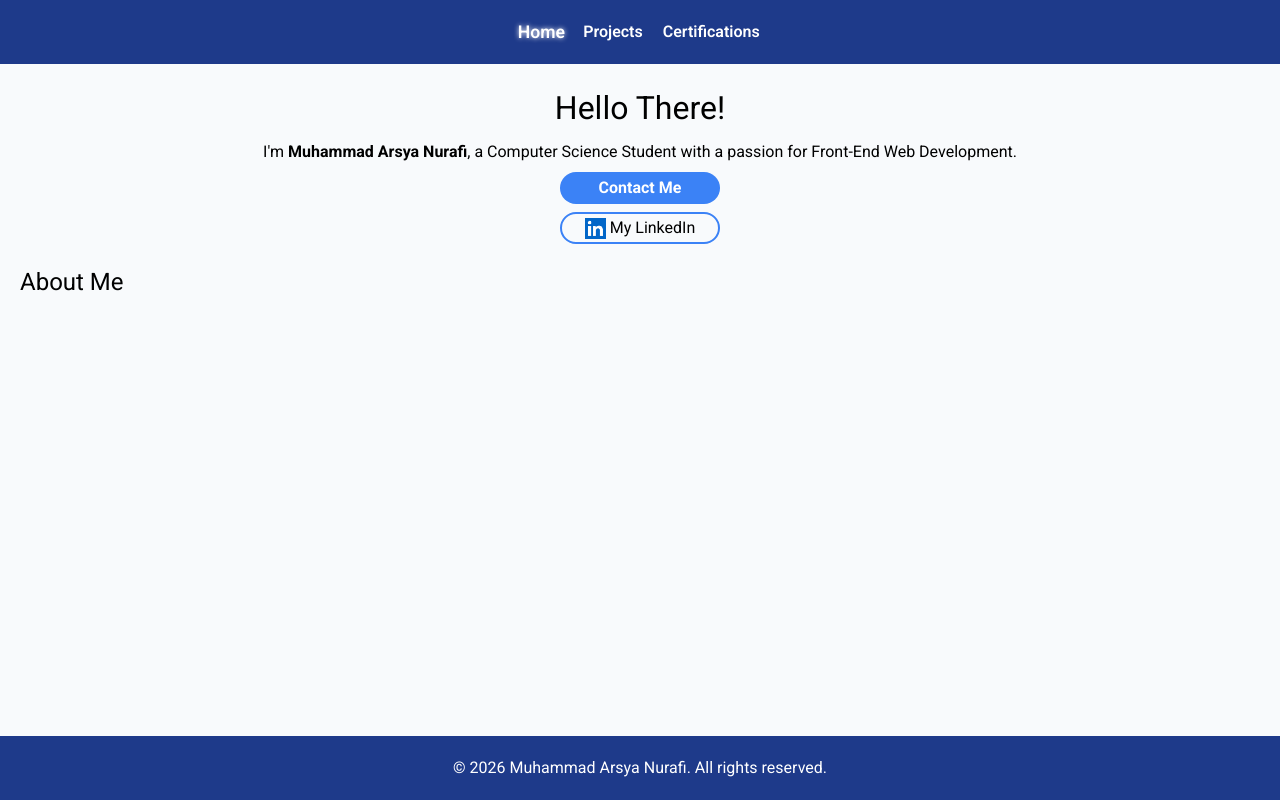
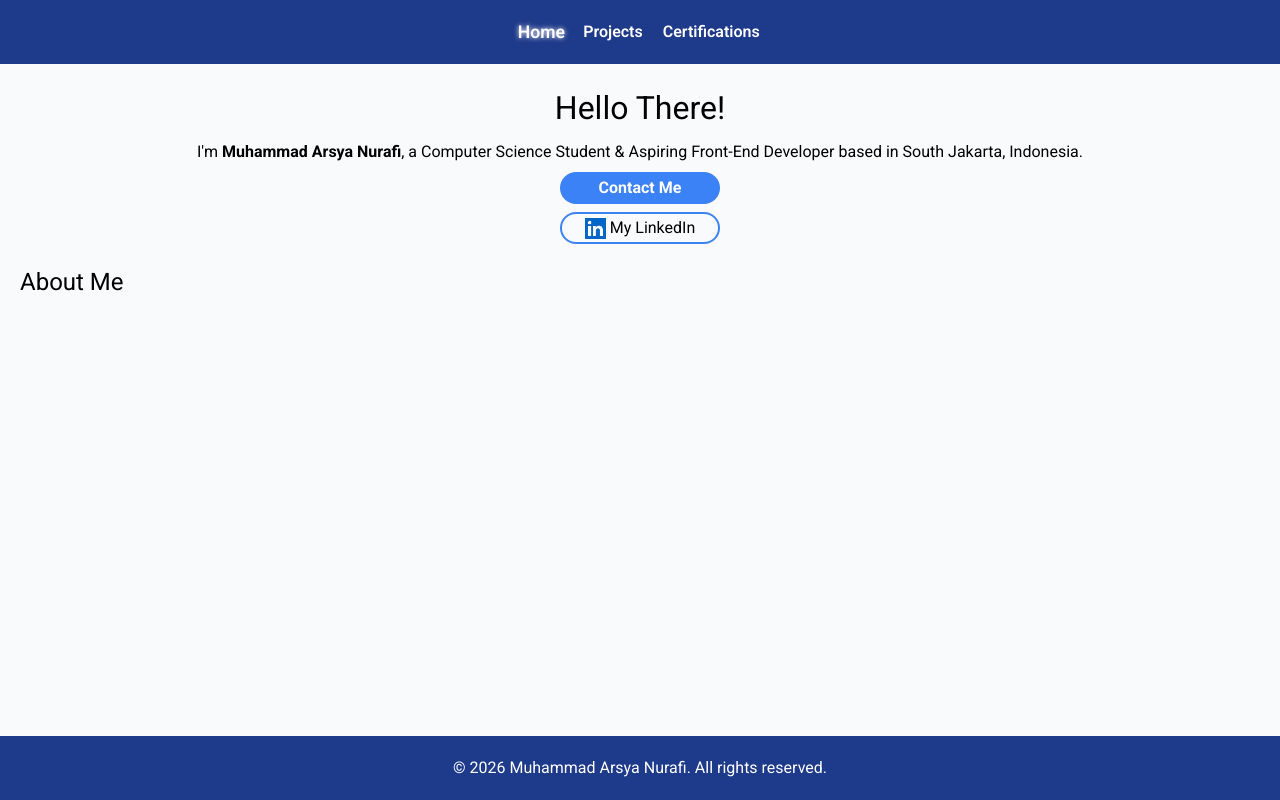
Before and after one commit to arsya2405/frontend-portofolio, a React (Vite) app: page / in a window 1280 px wide. Built offline with nearby package versions, Linux system fonts and the light colour scheme.

Commit message:
Update HeroComponent.tsx

```diff
--- a/src/components/HeroComponent.tsx
+++ b/src/components/HeroComponent.tsx
@@ -4,7 +4,7 @@ function Hero() {
     return (
         <article className="flex flex-col items-center gap-[0.5rem]">
             <h1>Hello There!</h1>
-            <p>I'm <strong>Muhammad Arsya Nurafi</strong>, a Computer Science Student with a passion for Front-End Web Development.</p>
+            <p>I'm <strong>Muhammad Arsya Nurafi</strong>, a Computer Science Student & Aspiring Front-End Developer based in South Jakarta, Indonesia.</p>
             <div className="primary-button w-[10rem] h-[2rem]">
                 <a href="mailto:arsyanurafi2405@gmail.com" target="_blank" rel="noopener noreferrer"><strong>Contact Me</strong></a>
             </div>
```
